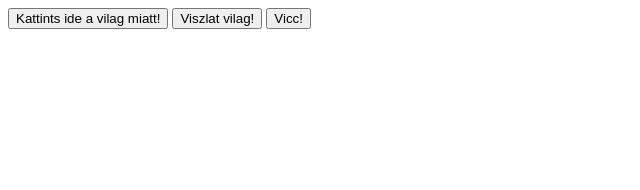
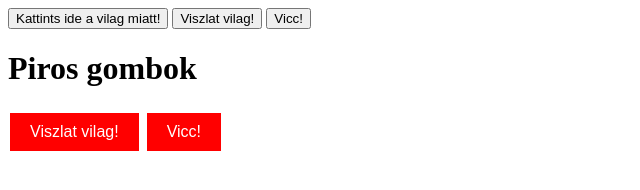
Before and after one commit to ZFYL/proba-projekt, a plain HTML site: page index.html in a window 1280 px wide. Shown: the whole page, without its empty margins (0-640 px from the left). Drawn offline with Linux system fonts and the light colour scheme.

Commit message:
piros gombok is

```diff
--- a/index.html
+++ b/index.html
@@ -3,6 +3,7 @@
         <meta charset="UTF-8">
         <meta name="viewport" content="width=device-width, initial-scale=1.0">
         <title>Proba oldal</title>
+        <link rel="stylesheet" href="style.css">
     </head>
     <body>
 
@@ -11,5 +12,11 @@
         <button onclick="alert('Astalavista Vilag!')">Viszlat vilag!</button>
         <button onclick="alert('Bakfity!')">Vicc!</button>
 
+        <br />
+        <h1>Piros gombok</h1>
+        <button onclick="alert('Astalavista Vilag de PIROS!')" class="red-button">Viszlat vilag!</button>
+        <button onclick="alert('Bakfity de PIROS!')" class="red-button">Vicc!</button>
+
+
     </body>
 </html>
--- /dev/null
+++ b/style.css
@@ -0,0 +1,12 @@
+.red-button {
+    background-color: red;
+    color: white;
+    border: none;
+    padding: 10px 20px;
+    text-align: center;
+    text-decoration: none;
+    display: inline-block;
+    font-size: 16px;
+    margin: 4px 2px;
+    cursor: pointer;
+}
```
